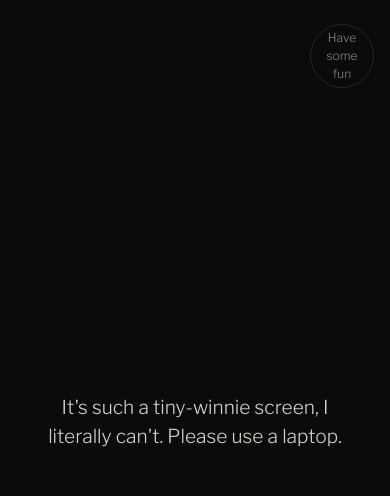
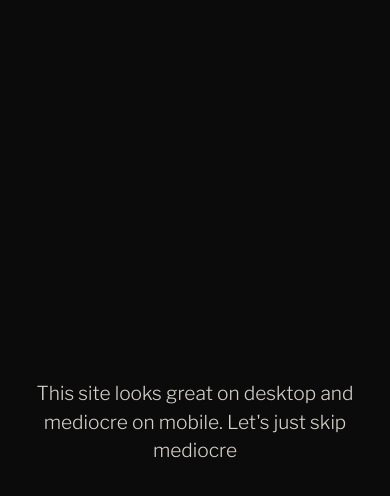
Before and after one commit to Arckfridman/artfolio, a Next.js app: page / in a window 390 px wide. Shown: the top 496 px of the page. Built offline with nearby package versions, Linux system fonts and the light colour scheme; no server answers.

Commit message:
update site 3

```diff
--- a/app/layout.tsx
+++ b/app/layout.tsx
@@ -34,6 +34,7 @@ const ppNewEditorial = Cormorant_Garamond({
 });
 
 export const metadata: Metadata = {
+  metadataBase: new URL(process.env.NEXT_PUBLIC_SITE_URL || "http://localhost:3000"),
   title: "Artur",
   description: "Strategy, identities, websites, and a whole mess of other stuff.",
   openGraph: {
--- a/components/disco-toggle-button.tsx
+++ b/components/disco-toggle-button.tsx
@@ -572,7 +572,7 @@ export function DiscoToggleButton() {
         onClick={handleButtonClick}
         onMouseEnter={() => setIsHovered(true)}
         onMouseLeave={() => setIsHovered(false)}
-        className="fixed top-6 right-4 z-[10000] flex h-16 w-16 items-center justify-center rounded-full border border-white/[0.12] text-xs backdrop-blur-sm transition-all hover:border-white/[0.18] sm:top-12 sm:right-8 sm:h-20 sm:w-20 md:top-16 md:right-12 lg:top-24 lg:right-20"
+        className="fixed top-6 right-4 z-[10000] hidden h-16 w-16 items-center justify-center rounded-full border border-white/[0.12] text-xs backdrop-blur-sm transition-all hover:border-white/[0.18] md:flex md:top-16 md:right-12 md:h-20 md:w-20 lg:top-24 lg:right-24"
       >
         <div className="relative flex h-full w-full items-center justify-center overflow-hidden rounded-full">
           {/* Text content with fade transitions */}
--- a/components/mobile-fallback.tsx
+++ b/components/mobile-fallback.tsx
@@ -29,7 +29,7 @@ export function MobileFallback() {
         className="px-8 text-center"
       >
         <p className="font-[family-name:var(--font-founders)] text-[clamp(1.2rem,4vw,1.8rem)] font-light leading-[1.5] tracking-normal text-[#d4d0c8]">
-          It&apos;s such a tiny-winnie screen, I literally can&apos;t. Please use a laptop.
+          This site looks great on desktop and mediocre on mobile. Let's just skip mediocre
         </p>
       </motion.div>
     </div>
```
